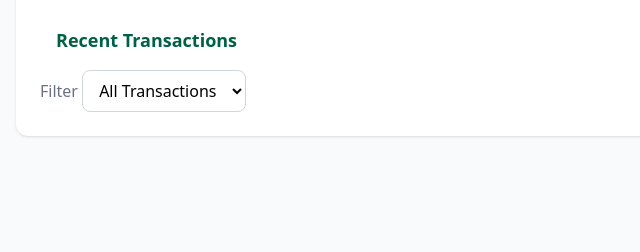
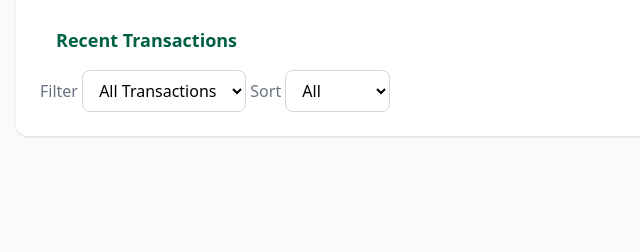
Before and after one commit to jjackson112/personal-finance-js, a plain HTML site: page index.html in a window 1280 px wide. Shown: the part 234-486 px from the top of the page, 512-1152 px from the left. Drawn offline with nearby package versions, Linux system fonts and the light colour scheme.

Commit message:
HTML sort dropdown

```diff
--- a/index.html
+++ b/index.html
@@ -141,6 +141,14 @@
                         <option value="income">Income</option>
                         <option value="expense">Expenses</option>
                     </select>
+
+                    <label class="text-gray-500 font-medium" for="transaction-sorter">Sort</label>
+                    <select class="border border-gray-300 rounded-lg px-3 py-2" id="transaction-sorter" name="sorter">
+                        <option value="all">All</option>
+                        <option value="highest">Highest</option>
+                        <option value="lowest">Lowest</option>
+                    </select>
+
                     <div id="transaction-list"></div>
                 </section>
 
```
